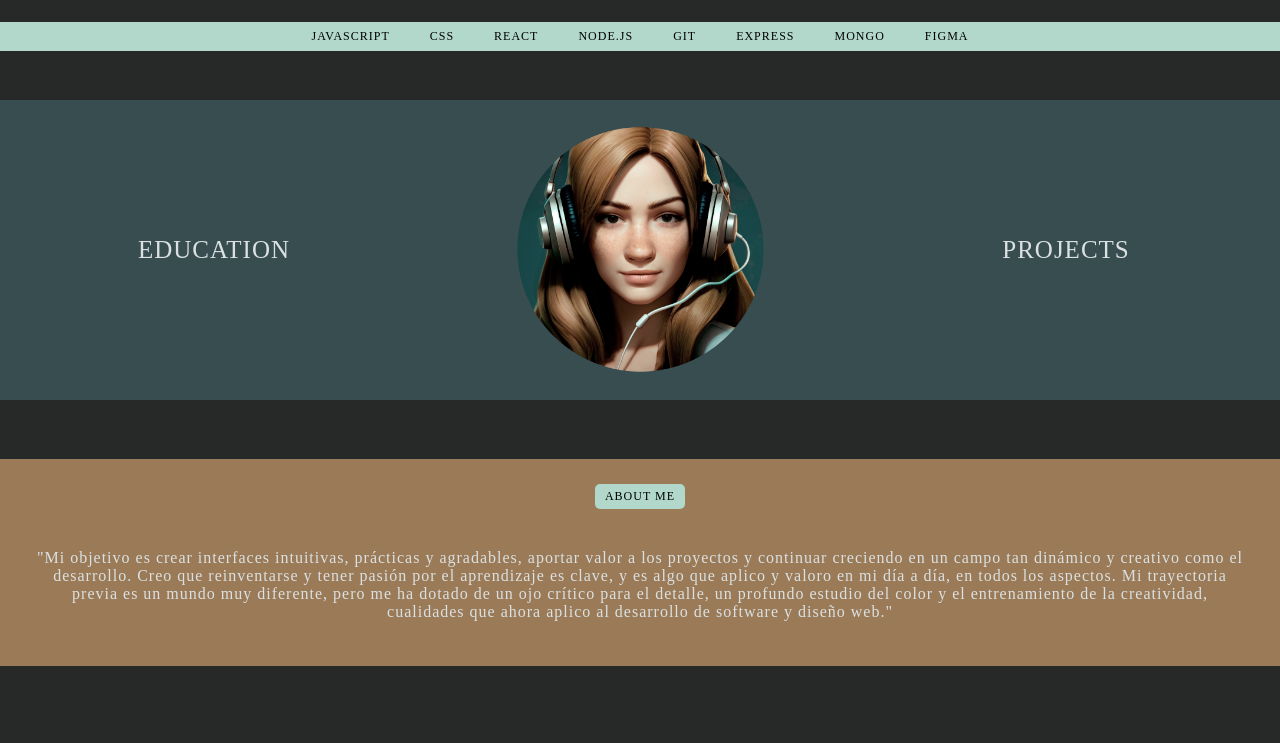
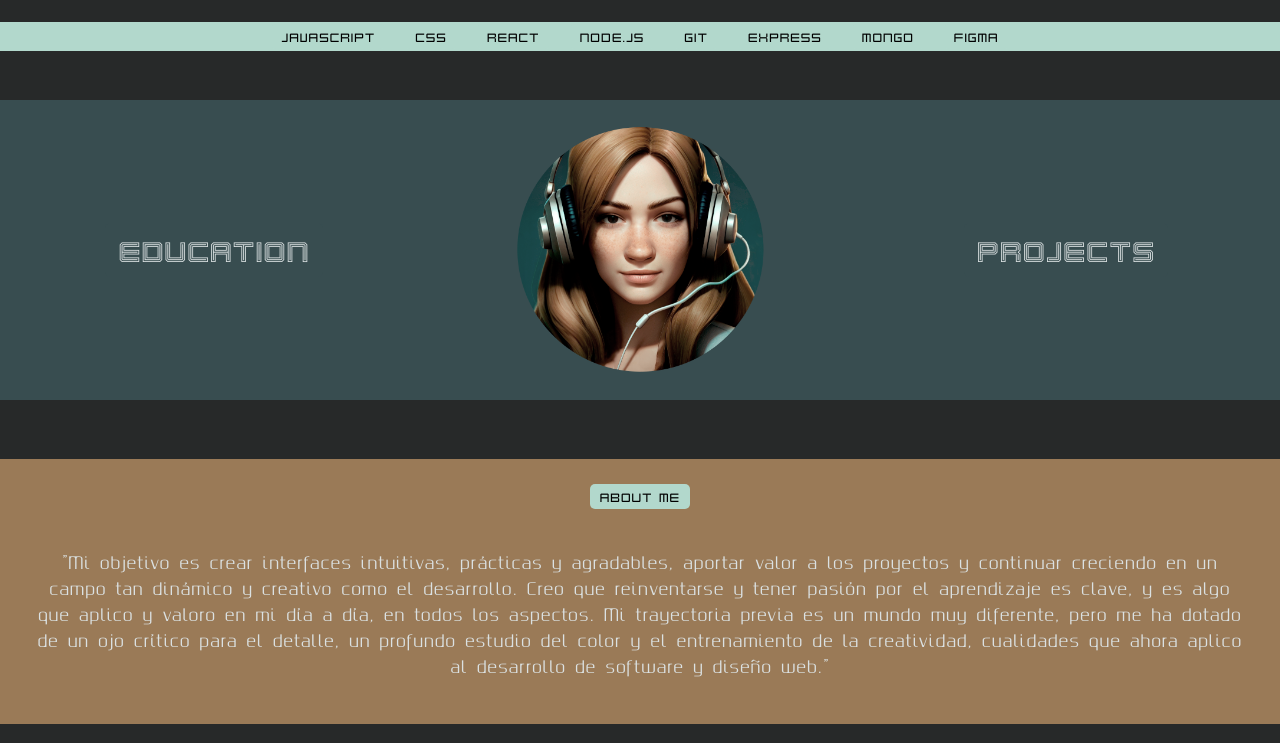
Before and after one commit to RadiooGaga/MY-WEBSITE, a website built with Vite: page index.html in a window 1280 px wide. Shown: the part 98-841 px from the top of the page. Built offline with nearby package versions, Linux system fonts and the light colour scheme; some packages are replaced by stand-ins of ours; files whose address does not match are found by name.

Commit message:
fallo en assets

```diff
--- a/style.css
+++ b/style.css
@@ -5,13 +5,13 @@
   padding: 0;
 }
 
-@font-face {font-family: "Karnivore-heavy"; src:url("assets/fonts/Karnivore-Lite/KARNIVOT.ttf") format("truetype"); font-weight:lighter;font-style: normal;
+@font-face {font-family: "Karnivore-heavy"; src:url("/assets/fonts/Karnivore-Lite/KARNIVOT.ttf") format("truetype"); font-weight:lighter;font-style: normal;
 }
-@font-face {font-family: "Karnivore-soft"; src:url("assets/fonts/Karnivore-Lite/KARNIVOL.ttf") format("truetype"); font-weight:lighter;font-style: normal;
+@font-face {font-family: "Karnivore-soft"; src:url("/assets/fonts/Karnivore-Lite/KARNIVOL.ttf") format("truetype"); font-weight:lighter;font-style: normal;
 }
-@font-face {font-family: "Gputeks-bold"; src:url("assets/fonts/gputeks/Gputeks-Regular.ttf") format("truetype"); font-weight: normal; font-style: normal;
+@font-face {font-family: "Gputeks-bold"; src:url("/assets/fonts/gputeks/Gputeks-Regular.ttf") format("truetype"); font-weight: normal; font-style: normal;
 }
-@font-face {font-family: "Lane"; src:url("assets/fonts/Lane/LANENAR_.ttf") format("truetype"); font-weight:lighter; font-style: normal;
+@font-face {font-family: "Lane"; src:url("/assets/fonts/Lane/LANENAR_.ttf") format("truetype"); font-weight:lighter; font-style: normal;
 }
 
 body {
```
